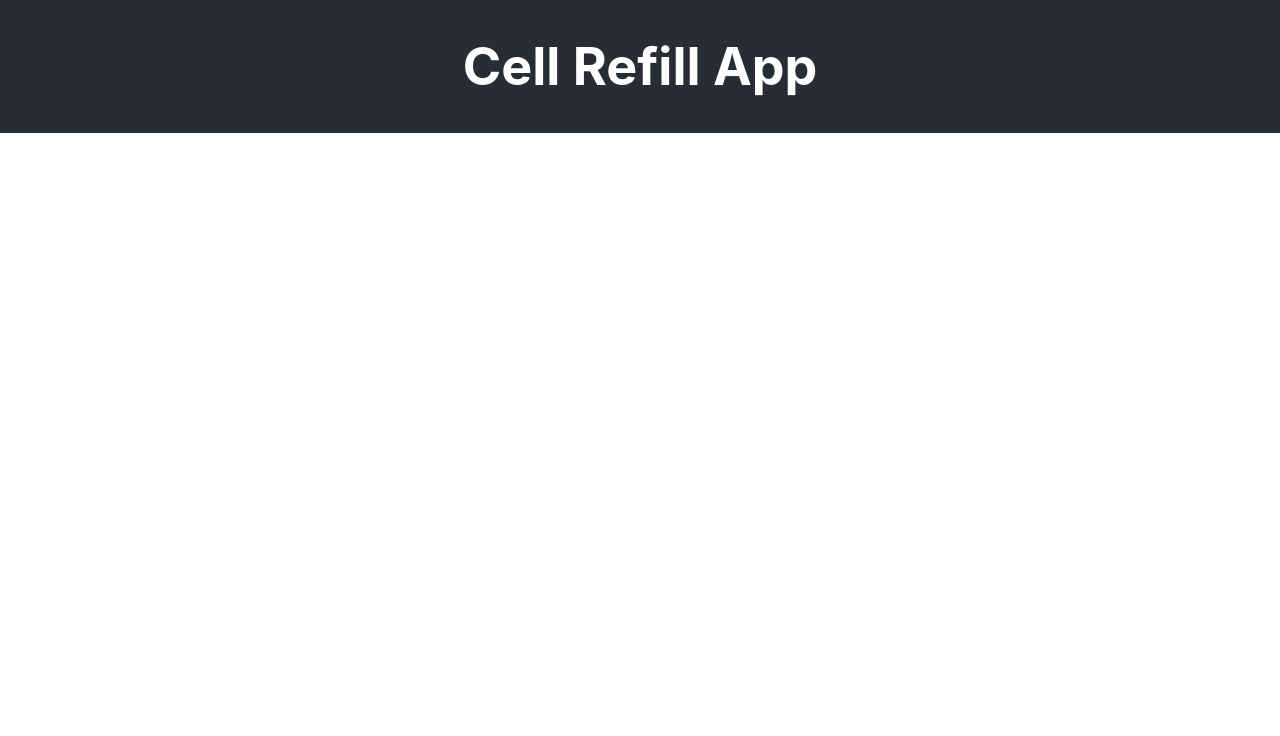
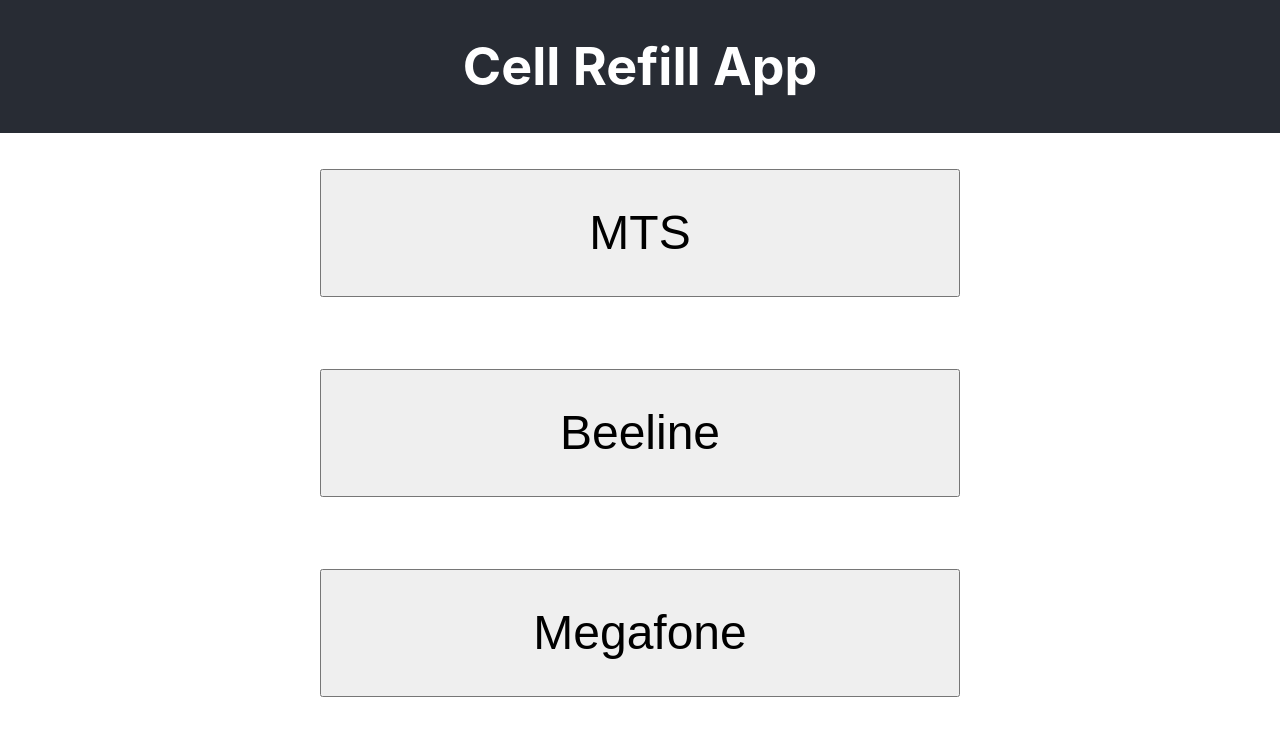
Before and after one commit to alps991/cell-balance-refill, a React (Create React App) app: page / in a window 1280 px wide. Shown: the top 736 px of the page. Built offline with nearby package versions, Linux system fonts and the light colour scheme.

Commit message:
Create ProviderList with basic styling

```diff
--- a/src/App.js
+++ b/src/App.js
@@ -1,15 +1,36 @@
 import React from 'react';
-import logo from './logo.svg';
 import './App.css';
+import ProviderList from './ProviderList';
 
-function App() {
+class App extends React.Component {
+
+  state = {
+    selectedProvider: null,
+    availableProviders: ["MTS", "Beeline", "Megafone"],
+  }
+
+  handleSelectProvider = (provider) => {
+    this.setState(() => ({ selectedProvider: provider }));
+  }
+
+  render() {
     return (
       <div className="App">
         <header className="App-header">
           <h1>Cell Refill App</h1>
         </header>
+        {
+          this.state.selectedProvider == null ? (
+            <ProviderList
+              providers={this.state.availableProviders}
+              handleSelectProvider={this.handleSelectProvider}
+            />
+          ) : null}
+
       </div>
     );
   }
 
+}
+
 export default App;
--- /dev/null
+++ b/src/ProviderList.css
@@ -0,0 +1,14 @@
+.provider-list {
+    height: 75vh;
+    display: flex;
+    flex-direction: column;
+    align-items: center;
+    justify-content: space-around;
+}
+
+.provider-button {
+    width: 50vw;
+    height: 10vw;
+    cursor: pointer;
+    font-size: 3em;
+}
--- /dev/null
+++ b/src/ProviderList.js
@@ -0,0 +1,31 @@
+import React from 'react';
+import './ProviderList.css';
+
+class ProviderList extends React.Component {
+
+
+    render() {
+
+        return (
+            <div className="provider-list">
+                {
+                    this.props.providers.map(provider => {
+                        return (
+                            <button
+                                onClick={() => this.props.handleSelectProvider(provider)}
+                                className="provider-button"
+                            >
+                                {provider}
+                            </button>
+                        );
+                    })
+                }
+            </div>
+        );
+
+
+    }
+
+}
+
+export default ProviderList;
```
Lines whose indentation alone changed are shown as unchanged.
